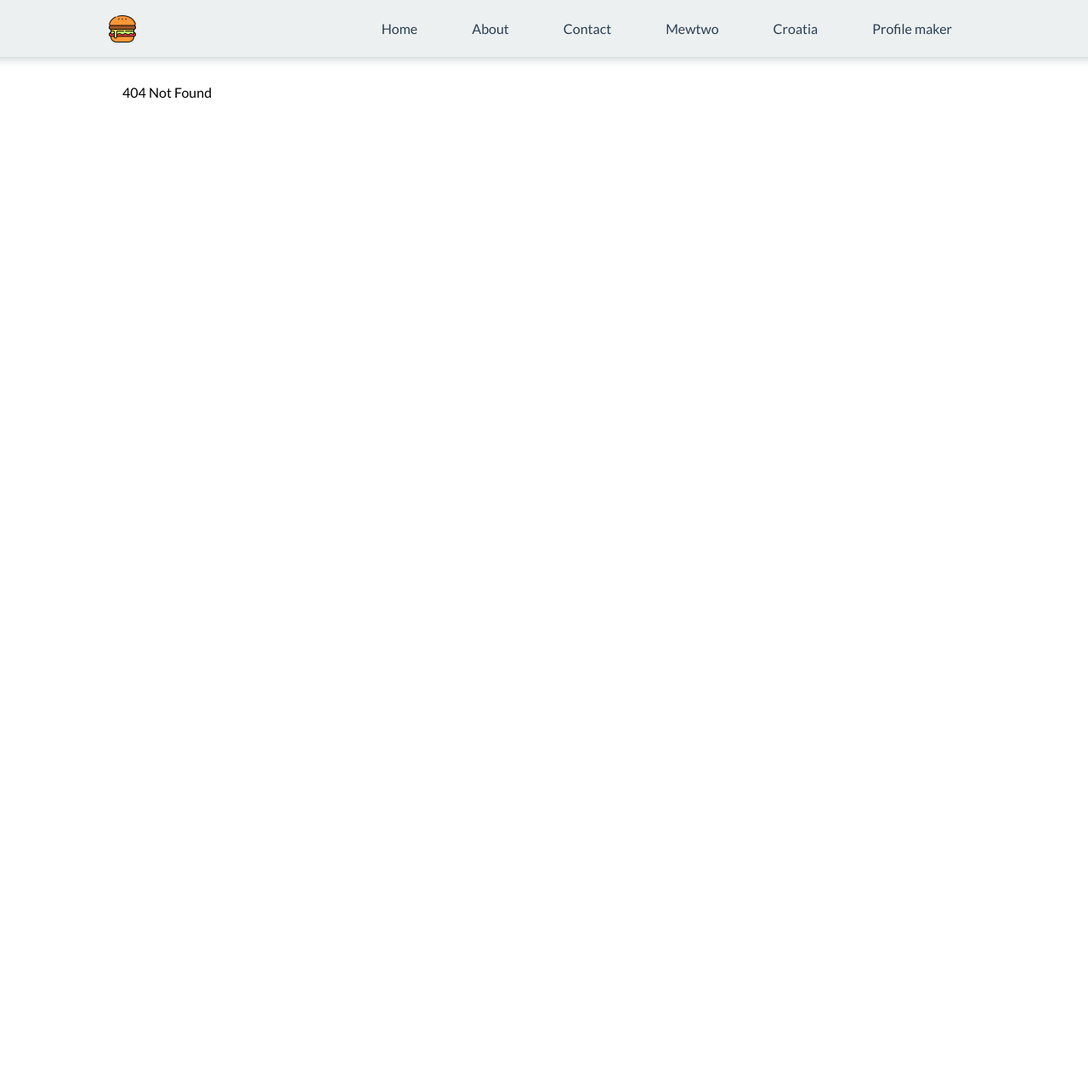
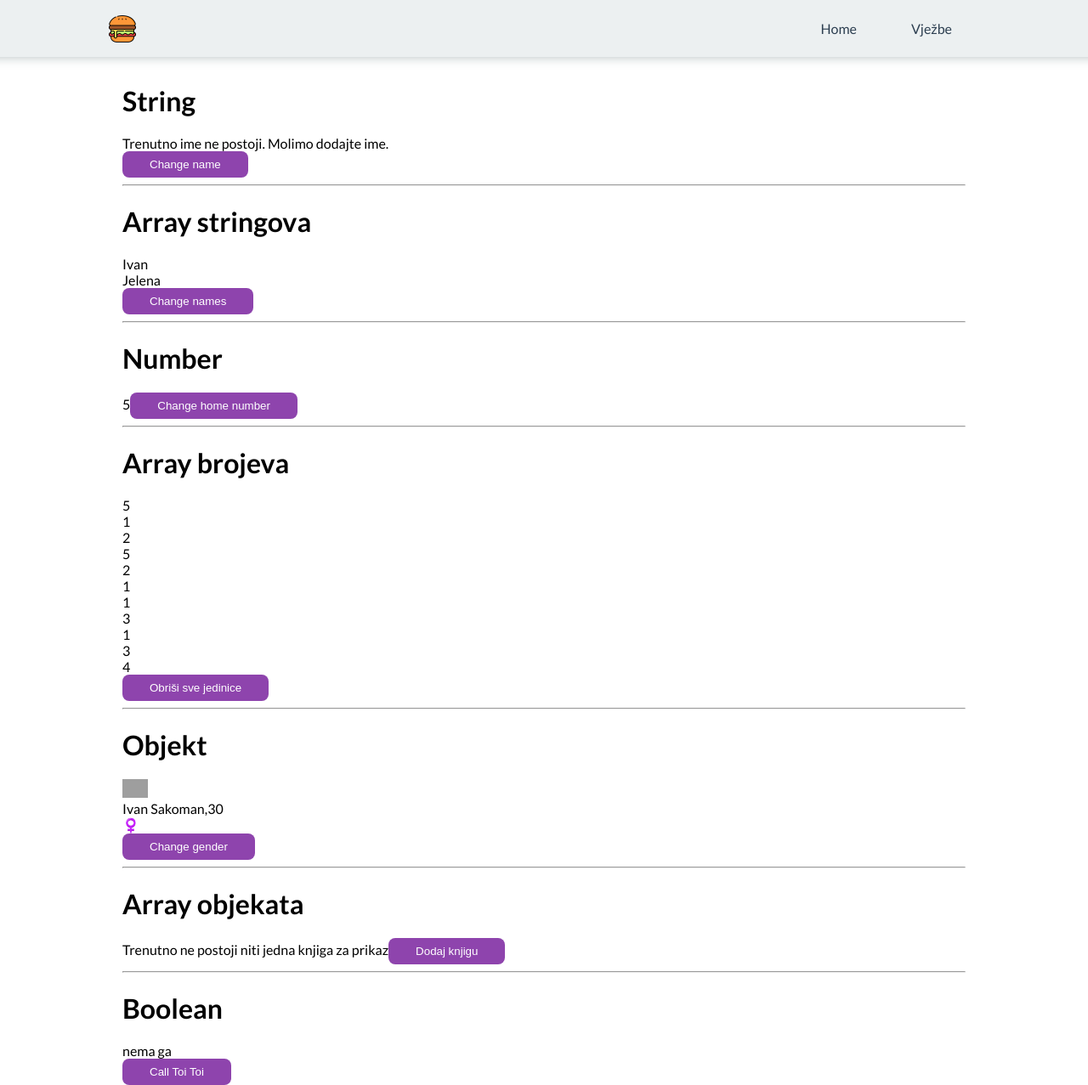
Before and after one commit to Banx-I/git-master, a React (Vite) app: page /data-types in a window 1280 px wide. Before the commit this address had no page. Shown: the whole page at 85% size. Before the commit the page ends 800 px from the top, so only its background shows below. Built offline with nearby package versions, Linux system fonts and the light colour scheme; grey boxes are pictures that could not be loaded.

Commit message:
Add data types page

```diff
--- a/src/App.tsx
+++ b/src/App.tsx
@@ -7,6 +7,8 @@ import NoMatch from "./pages/no-match";
 import Mewtwo from "./pages/mewtwo";
 import Croatia from "./pages/croatia";
 import ProfileMaker from "./pages/profile-maker";
+import Vjezbe from "./pages/vjezbe";
+import DataTypes from "./pages/data-types";
 
 const App = () => {
   return (
@@ -16,6 +18,8 @@ const App = () => {
           <Route index element={<Home />} />
           <Route path="mewtwo" element={<Mewtwo />} />
           <Route path="croatia" element={<Croatia />} />
+          <Route path="vjezbe" element={<Vjezbe />} />
+          <Route path="data-types" element={<DataTypes />} />
           <Route path="profile-maker" element={<ProfileMaker />} />
           <Route path="about" element={<About />}>
             <Route path="history" element={"History"} />
--- a/src/components/button.tsx
+++ b/src/components/button.tsx
@@ -3,6 +3,6 @@ import { ButtonHTMLAttributes } from "react";
 type Props = {} & ButtonHTMLAttributes<HTMLButtonElement>;
 
 const Button = ({ ...props }: Props) => {
-  return <button {...props}></button>;
+  return <button className="button" {...props}></button>;
 };
 export default Button;
--- a/src/data/nav.ts
+++ b/src/data/nav.ts
@@ -6,23 +6,7 @@ export const navigationData: LinkType[] = [
     label: "Home",
   },
   {
-    href: "/about",
-    label: "About",
-  },
-  {
-    href: "/contact",
-    label: "Contact",
-  },
-  {
-    href: "/mewtwo",
-    label: "Mewtwo",
-  },
-  {
-    href: "/croatia",
-    label: "Croatia",
-  },
-  {
-    href: "/profile-maker",
-    label: "Profile maker",
+    href: "/vjezbe",
+    label: "Vježbe",
   },
 ];
--- /dev/null
+++ b/src/data/vjezbe.ts
@@ -0,0 +1,28 @@
+import { LinkType } from "../types/main";
+
+export const vjezbeLinks: LinkType[] = [
+  {
+    label: "About vjezba",
+    href: "/about",
+  },
+  {
+    label: "Contact vjezba",
+    href: "/contact",
+  },
+  {
+    label: "Croatia",
+    href: "/croatia",
+  },
+  {
+    label: "Mewtwo page",
+    href: "/mewtwo",
+  },
+  {
+    label: "Profile maker",
+    href: "/profile-maker",
+  },
+  {
+    label: "Data types",
+    href: "/data-types",
+  },
+];
--- /dev/null
+++ b/src/pages/data-types.tsx
@@ -0,0 +1,164 @@
+import { useState } from "react";
+import Button from "../components/button";
+
+type ProfileType = {
+  name: string;
+  lastName: string;
+  age: number;
+  gender: boolean;
+  profilePicture?: string;
+};
+
+type BookType = {
+  title: string;
+  author: string;
+  pages: number;
+  hardCovers: boolean;
+};
+
+const defaultProfileValues: ProfileType = {
+  age: 30,
+  gender: false,
+  lastName: "Sakoman",
+  name: "Ivan",
+  profilePicture:
+    "https://pbs.twimg.com/profile_images/1572397599323291649/W8RTbXWI_400x400.jpg",
+};
+
+const DataTypes = () => {
+  const [name, setName] = useState<string>("");
+  const [names, setNames] = useState<string[]>(["Ivan", "Jelena"]);
+  const [homeNumber, setHomeNumber] = useState<number>(5);
+  const [grades, setGrades] = useState<number[]>([
+    5, 1, 2, 5, 2, 1, 1, 3, 1, 3, 4,
+  ]);
+  const [profile, setProfile] = useState<ProfileType>(defaultProfileValues);
+  const [books, setBooks] = useState<BookType[]>([]);
+  const [wc, setWc] = useState<boolean>(false);
+
+  const plasticSurgery = () => {
+    const newState: ProfileType = {
+      ...profile,
+      gender: !profile.gender,
+    };
+
+    setProfile(newState);
+  };
+
+  const addBook = () => {
+    const newState: BookType[] = [
+      {
+        title: "Petar Pan",
+        author: "Nemam pojma",
+        hardCovers: false,
+        pages: 30,
+      },
+    ];
+    setBooks(newState);
+  };
+
+  return (
+    <>
+      <h1>String</h1>
+      <div>{name ? name : "Trenutno ime ne postoji. Molimo dodajte ime."}</div>
+      <Button
+        onClick={() => {
+          setName("Igor");
+        }}
+      >
+        Change name
+      </Button>
+      <hr />
+      <h1>Array stringova</h1>
+      <div>
+        {names.length > 0
+          ? names.map((name, index) => {
+              return <div key={index}>{name}</div>;
+            })
+          : "Nema imena u ovom nizu. Dodajte bar jedno ime kako bi ga vidjeli."}
+        <Button
+          onClick={() => {
+            const newState = [...names, "Igor", "Gabrijel", "Mario"];
+            setNames(newState);
+          }}
+        >
+          Change names
+        </Button>
+      </div>
+      <hr />
+      <h1>Number</h1>
+      <div>
+        {homeNumber > 0
+          ? homeNumber
+          : "Kućni broj ne može biti nula ili manji od nule."}
+        <Button onClick={() => setHomeNumber(50)}>Change home number</Button>
+      </div>
+      <hr />
+      <h1>Array brojeva</h1>
+      <div>
+        {grades.length > 0
+          ? grades.map((grade, index) => {
+              return <div key={index}>{grade > 0 && grade < 6 && grade}</div>;
+            })
+          : "Nema ocjena"}
+        <Button
+          onClick={() => {
+            let newState: number[] = [];
+
+            grades.forEach((grade) => {
+              if (grade > 1) {
+                newState.push(grade);
+              }
+            });
+            setGrades(newState);
+          }}
+        >
+          Obriši sve jedinice
+        </Button>
+      </div>
+      <hr />
+      <h1>Objekt</h1>
+      <div>
+        {profile.profilePicture ? (
+          <img width={30} src={profile.profilePicture} alt="Profile picture" />
+        ) : undefined}
+
+        <div>
+          {profile.name}&nbsp;{profile.lastName},{profile.age}
+        </div>
+        <div>{!profile.gender ? "♀️" : "♂️"}</div>
+        <Button onClick={() => plasticSurgery()}>Change gender</Button>
+      </div>
+      <hr />
+      <h1>Array objekata</h1>
+      <div>
+        {books.length > 0
+          ? books.map((book) => {
+              return (
+                <>
+                  <div key={book.title}>
+                    {book.title}, {book.author}
+                    <div>broj stranica: {book.pages}</div>
+                    <div>tvrde korice: {book.hardCovers ? "da" : "ne"}</div>
+                  </div>
+                </>
+              );
+            })
+          : "Trenutno ne postoji niti jedna knjiga za prikaz"}
+        <Button onClick={addBook}>Dodaj knjigu</Button>
+      </div>
+      <hr />
+      <h1>Boolean</h1>
+      <div>{wc ? "ima ga" : "nema ga"}</div>
+      <Button
+        onClick={() => {
+          setWc(!wc);
+        }}
+      >
+        Call Toi Toi
+      </Button>
+    </>
+  );
+};
+
+export default DataTypes;
--- /dev/null
+++ b/src/pages/vjezbe.tsx
@@ -0,0 +1,20 @@
+import { vjezbeLinks } from "../data/vjezbe";
+
+const Vjezbe = () => {
+  return (
+    <>
+      <h1>Popis vježbi</h1>
+      <div>
+        {vjezbeLinks.map((link) => {
+          return (
+            <a className="link" key={link.href} href={link.href}>
+              {link.label}
+            </a>
+          );
+        })}
+      </div>
+    </>
+  );
+};
+
+export default Vjezbe;
--- /dev/null
+++ b/src/styles/components/link.scss
@@ -0,0 +1,4 @@
+.link {
+  color: var(--color-black);
+  display: block;
+}
--- a/src/styles/styles.scss
+++ b/src/styles/styles.scss
@@ -38,6 +38,7 @@ body {
 @import "./components/header.scss";
 @import "./components/input.scss";
 @import "./components/layout.scss";
+@import "./components/link.scss";
 @import "./components/nav.scss";
 @import "./components/profile.scss";
 @import "./components/tag.scss";
```
